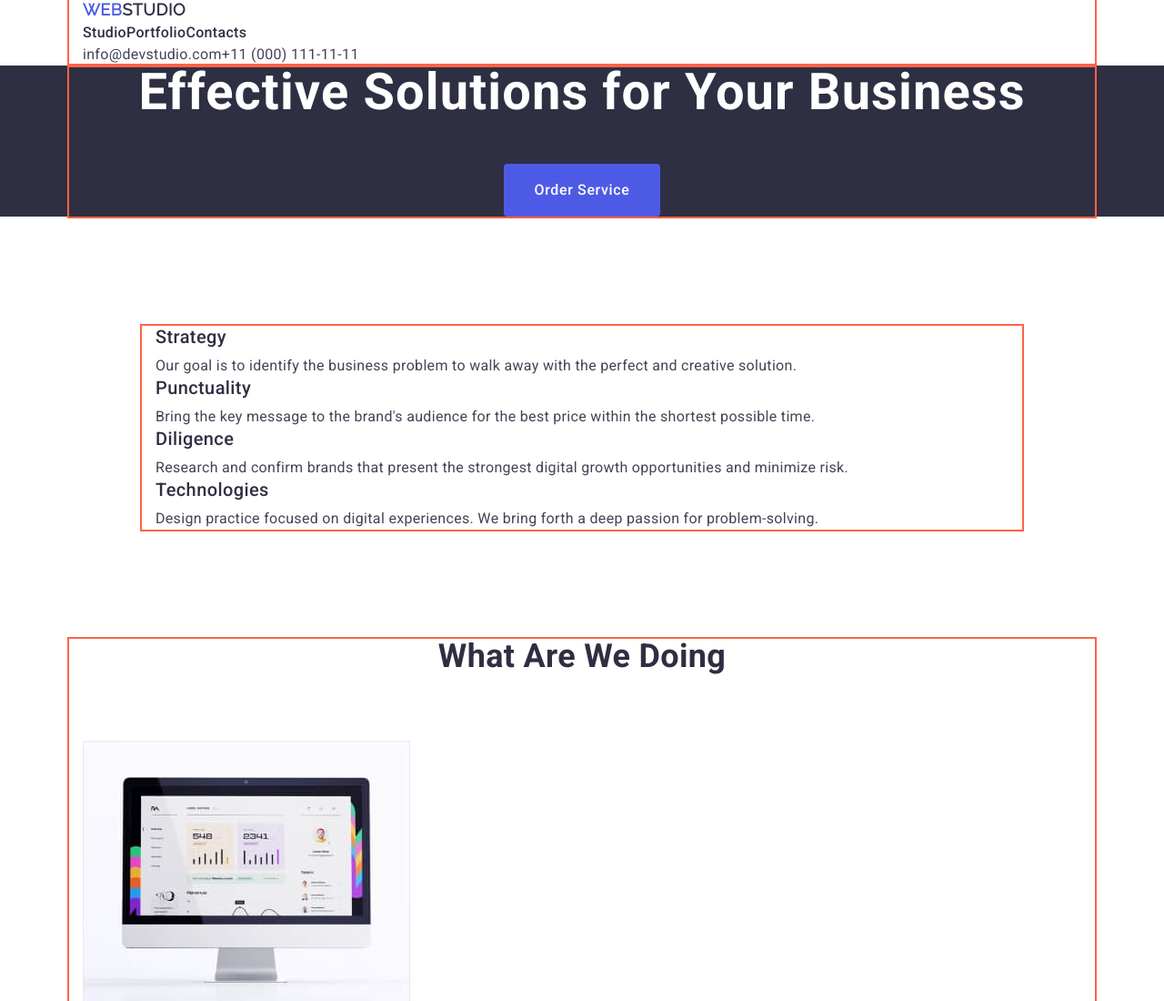
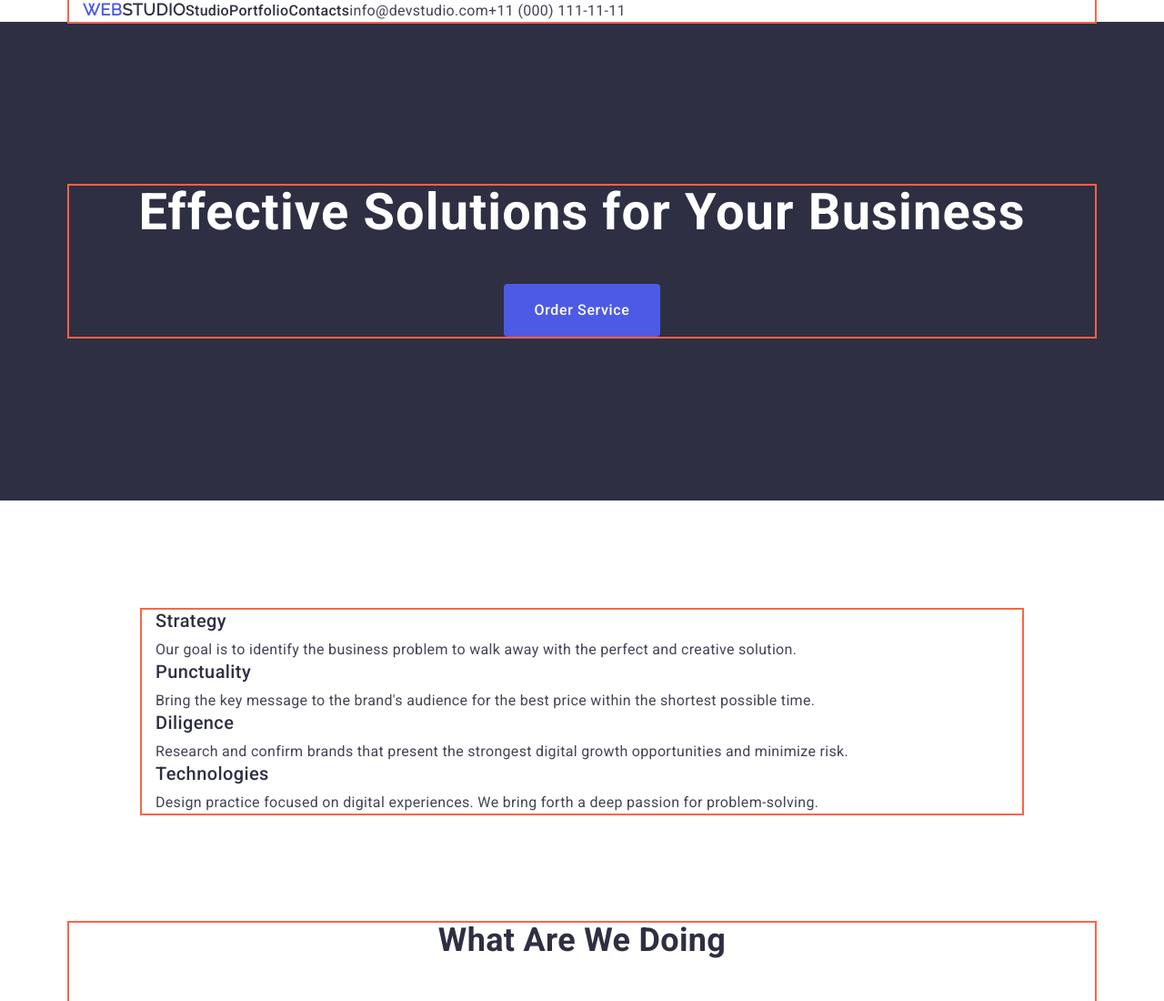
Before and after one commit to limanesya/goit-markup-hw-03, a plain HTML site: page index.html in a window 1280 px wide. Shown: the top 1100 px of the page at 91% size. Drawn offline with nearby package versions, Linux system fonts and the light colour scheme.

Commit message:
header display flex

```diff
--- a/css/styles.css
+++ b/css/styles.css
@@ -33,9 +33,17 @@ p {
 /* INDEX.HTML */
 /* header */
 
+.nav-container {
+    display: flex;
+}
+
 .main-nav {
     display: flex;
 }
+.header-nav {
+    display: flex;
+}
+
 .header-logo {
     color: var(--accent-color);
     font-family: Raleway, sans-serif;
@@ -65,11 +73,11 @@ p {
 .nav-item:focus {
 color: var(--ocean-color);
 }
+.contacts-list {
+    display: flex;
+}
 .contacts {
     font-style: normal;
-}
-.contacts.list {
-    display: flex;
 }
 .contacts-link {
     color: var(--primary-text-color);
@@ -82,6 +90,8 @@ color: var(--ocean-color);
 .hero {
     background-color: var(--title-text-color);
     text-align: center;
+    padding-top: 180px;
+    padding-bottom: 180px;
 }
 
 .hero-title {
@@ -203,8 +213,6 @@ color: var(--ocean-color);
 }
 
 .footer-logo {
-    /* display: inline-block; */
-    /* margin-bottom: 17.5; */
     color: var(--accent-color);
     font-family: Raleway, sans-serif;
         font-weight: 800;
--- a/index.html
+++ b/index.html
@@ -19,18 +19,18 @@
 <body>
     <!-- header -->
 <header>
-       <div class="container">
+       <div class="nav-container container">
         <nav class="header-nav">
         <a class="header-logo link" href="./index.html">Web<span class="header-logo-part">Studio</span></a>
 
-        <ul class="nav list main-nav">
+        <ul class="list main-nav">
             <li class=""><a class="nav-item link" href="./index.html">Studio</a></li>
             <li class=""><a class="nav-item link" href="./portfolio.html">Portfolio</a></li>
             <li class=""><a class="nav-item link" href="">Contacts</a></li>
         </ul>
     </nav>
     <address class="contacts">
-        <ul class="contacts list">
+        <ul class="contacts-list list">
             <li><a class="contacts-link link" href="mailto:info@devstudio.com">info@devstudio.com</a></li>
             <li><a class="contacts-link link" href="tel:+110001111111">+11 (000) 111-11-11</a></li>
         </ul>
```
